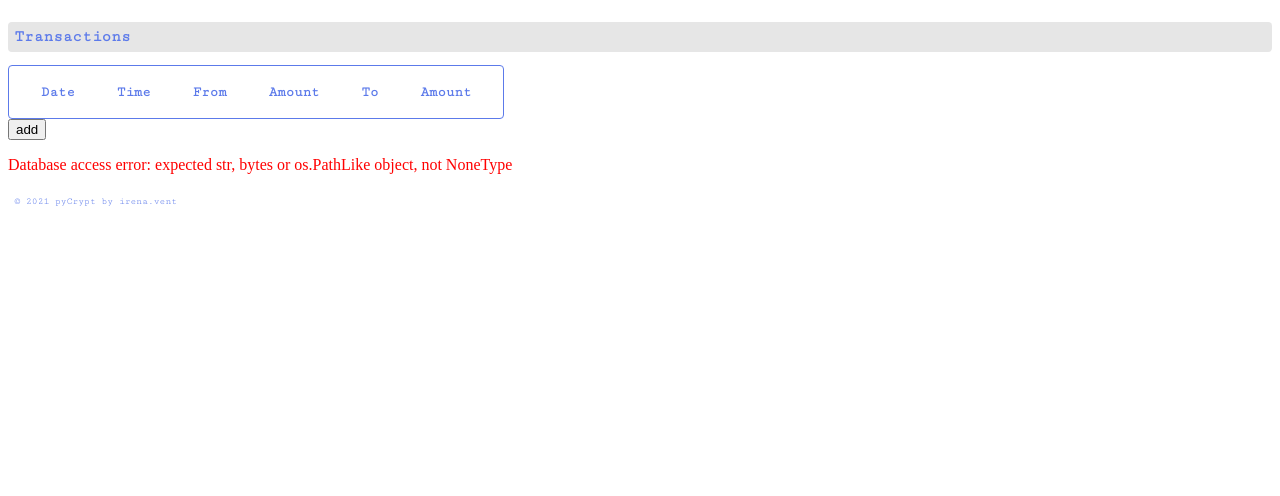
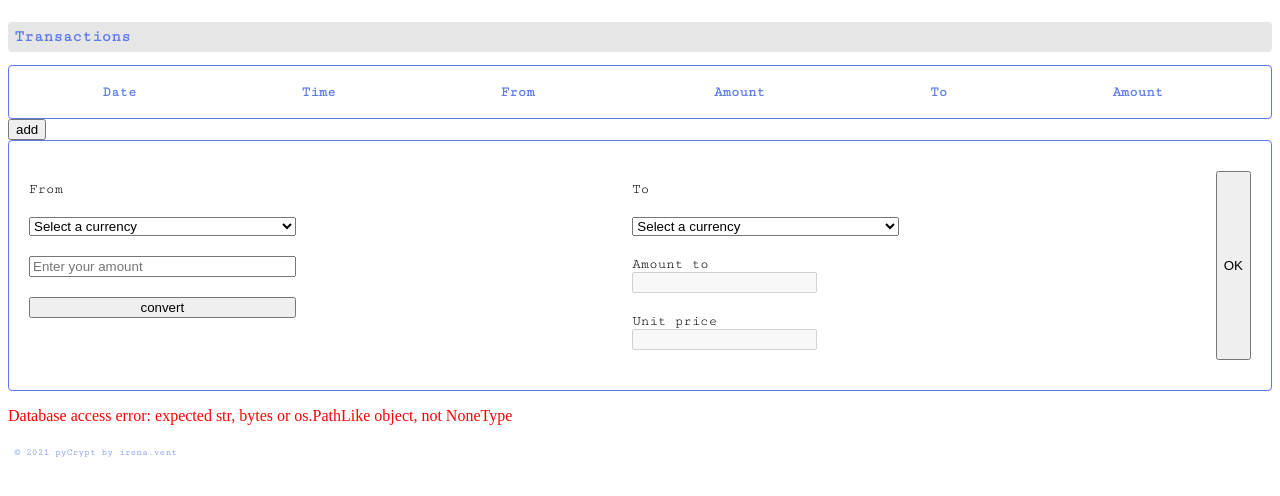
Before and after one commit to IrenaVent/pyCrypto, a Flask app: page / in a window 1280 px wide. Shown: the part 57-553 px from the top of the page. Run offline with Flask 2, Linux system fonts and the light colour scheme; lists and menus that the app fills with data are empty; parts of the project's set-up code (start-up, migrations or seed data) failed here and were passed over.

Commit message:
add: new transaction and api error handling

```diff
--- a/invest/static/css/styles.css
+++ b/invest/static/css/styles.css
@@ -23,6 +23,7 @@
     line-height: 2em;
     line-height: 2em;
     padding: 10px 10px;
+    width: 100%;
 }
 
 .table-title {
@@ -43,12 +44,22 @@
     padding: 0 20px;
 }
 
+td {
+    text-align: center;
+}
+
 .form-number-column {
     text-align: right;
 }
 
-#transaction-form.disable {
-    display: none;
+.transaction-register-container {
+    display: flex;
+    border: solid 1px var(--color-s);
+    border-radius: 4px;
+}
+
+.transaction-register-container.disable {
+    /* display: none; */
 }
 
 #error-message {
@@ -57,6 +68,38 @@
 
 .transaction-register-container > * {
     margin: 20px 0;
+    font-size: 14px;
+    font-family: "Cutive Mono";
+    padding: 10px;
+}
+
+.transaction-register-container :first-child {
+    margin-right: 10px;
+}
+
+.form-from,
+.form-to {
+    width: 50%;
+}
+
+.form-from form,
+.form-to form {
+    display: flex;
+    flex-direction: column;
+    width: 50%;
+}
+
+.form-from form > *,
+.form-to form > * {
+    margin: 10px;
+}
+
+.form-to {
+    width: 50%;
+}
+
+.transaction-buttons {
+    display: flex;
 }
 
 .note-footer {
--- a/invest/static/js/spa.js
+++ b/invest/static/js/spa.js
@@ -32,12 +32,19 @@
         investmentsListRequest.onload = showInvesments;
         investmentsListRequest.send();
     } else {
-        alert("Se ha producido un error en el alta");
+        const response = JSON.parse(this.responseText);
+        const errorMessageDiv = document.querySelector("#error-message");
+        const errorHTML = `<p>Database access error: ${response.message}</p>`;
+        errorMessageDiv.innerHTML = errorHTML;
     }
 }
 
 function requestCoinAPITransaction() {
-    if (this.readyState === 4 && this.status === 200) {
+    const errorMessageDiv = document.querySelector("#error-message");
+    const errorHTML = "";
+    errorMessageDiv.innerHTML = errorHTML;
+
+    if (this.readyState === 4 && this.status === 201) {
         const response = JSON.parse(this.responseText);
 
         const amountTo = document.querySelector("#amount-to");
@@ -45,6 +52,11 @@
 
         const unitePrice = document.querySelector("#unit-price");
         unitePrice.value = response["unit-price"].toFixed(4);
+    } else {
+        const response = JSON.parse(this.responseText);
+        const errorMessageDiv = document.querySelector("#error-message");
+        const errorHTML = `<p>${response.message}</p>`;
+        errorMessageDiv.innerHTML = errorHTML;
     }
 }
 
@@ -101,6 +113,7 @@
     const currency_to = document.querySelector("#currency-to").value;
 
     json = {
+        message: "convert",
         currency_from: currency_from,
         amount_from: amount_from,
         currency_to: currency_to,
@@ -150,6 +163,7 @@
     const amount_to = document.querySelector("#amount-to").value;
 
     json = {
+        message: "add_transaction",
         date: date,
         time: time,
         currency_from: currency_from,
--- a/invest/templates/index.html
+++ b/invest/templates/index.html
@@ -54,7 +54,7 @@
             class="transaction-register-container disable"
         >
             <div class="form-from">
-                <form id="x">
+                <form>
                     <label>From</label>
                     <select id="currency-from" class="currency-list">
                         <option value="default" selected disabled>
@@ -68,9 +68,7 @@
                         id="amount-from"
                         placeholder="Enter your amount"
                     />
-                    <button for="x" type="submit" id="convert-button">
-                        convert
-                    </button>
+                    <button type="submit" id="convert-button">convert</button>
                 </form>
             </div>
             <div class="form-to">
--- a/invest/views.py
+++ b/invest/views.py
@@ -4,10 +4,9 @@
 
 database_path = app.config.get("DATABASEPATH")
 dbManager = DBManager(database_path)
+
 url = "https://rest.coinapi.io/v1/exchangerate/{}/{}"
 requestToCoinAPI = requestCoinAPI(url)
-
-# dbManager = DBManager("data/investments.db")
 
 @app.route("/")
 def index():
@@ -59,31 +58,68 @@
         return jsonify(error), 400
 
 @app.route("/api/v1/investment", methods=["POST"])
-def add_transaction():
+def new_transaction():
 
-    if request.json["currency_from"] != "EUR":
+    if request.json["message"] == "convert":
 
-        check_balance_to = f"""SELECT SUM (amount_to) FROM investments WHERE currency_to = "{request.json["currency_from"]}";"""
-        check_balance_from = f"""SELECT SUM (amount_from) FROM investments WHERE currency_from = {request.json["currency_from"]};"""
+        if request.json["currency_from"] != "EUR":
+            balance = check_balance_currency()
+            print ("Hola soy balance desde new_trasn------>", balance)
 
-        total_to = dbManager.checkBalanceSQL(check_balance_to)
-        total_from = dbManager.checkBalanceSQL(check_balance_from)
-        balance = total_to - total_from
+            if balance >= int(request.json["amount_from"]):
+                return request_coinAPI()
 
-        if balance >= int(request.json["amount_from"]):
-            requestCoinAPI = float(requestToCoinAPI.requestCoin(request.json["currency_from"], request.json["currency_to"]))
-            print("soy respuesta de COINAPI----->", requestCoinAPI)
-            respuesta = {
-                "amount-to": requestCoinAPI * int(request.json["amount_from"]),
-                "unit-price": requestCoinAPI
-            }
-            return jsonify(respuesta)
+            else:
+                error = {
+                    "status": "fail",
+                    "message": "Not enough balance"
+                    }
+                return jsonify(error), 200
+
+        else:
+            return request_coinAPI()
 
     else:
+        try:
+            add = """INSERT INTO investments (date, time, currency_from, amount_from, currency_to, amount_to)
+                            values (:date, :time, :currency_from, :amount_from, :currency_to, :amount_to);"""
 
-        add = """INSERT INTO investments (date, time, currency_from, amount_from, currency_to, amount_to)
-                        values (:date, :time, :currency_from, :amount_from, :currency_to, :amount_to);"""
+            dbManager.insertSQL(add, request.json)
 
-        dbManager.insertSQL(add, request.json)
+            return jsonify({"status": "success"})
 
-        return jsonify({"status": "success"})
+        except Exception as error:
+            error = {
+                "status": "fail",
+                "message": str(error)
+                }
+            return jsonify(error), 400
+
+def check_balance_currency():
+    check_balance_to = f"""SELECT SUM (amount_to) FROM investments WHERE currency_to = "{request.json["currency_from"]}";"""
+    check_balance_from = f"""SELECT SUM (amount_from) FROM investments WHERE currency_from = "{request.json["currency_from"]}";"""
+
+    total_to = dbManager.checkBalanceSQL(check_balance_to)
+    total_from = dbManager.checkBalanceSQL(check_balance_from)
+
+    balance = total_to - total_from
+
+    return balance
+
+def request_coinAPI():
+
+    try:
+        requestCoinAPI = float(requestToCoinAPI.requestCoin(request.json["currency_from"], request.json["currency_to"]))
+        respuesta = {
+            "status": "success",
+            "amount-to": requestCoinAPI * int(request.json["amount_from"]),
+            "unit-price": requestCoinAPI
+        }
+        return jsonify(respuesta), 201
+
+    except Exception as error:
+        error = {
+            "status": "fail",
+            "message": str(error)
+            }
+        return jsonify(error), 400
```
Also changed, not shown: invest/models.py (line endings or trailing spaces).
